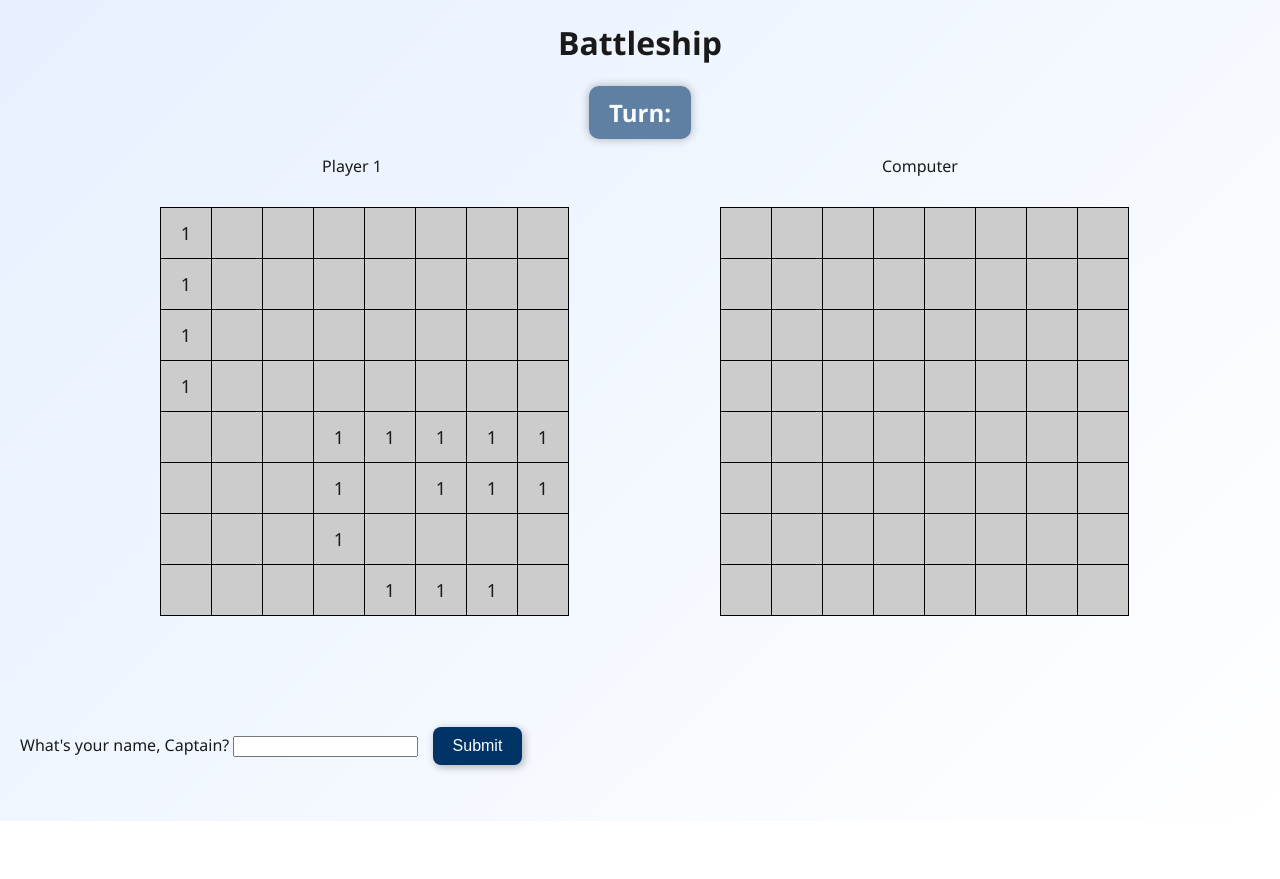
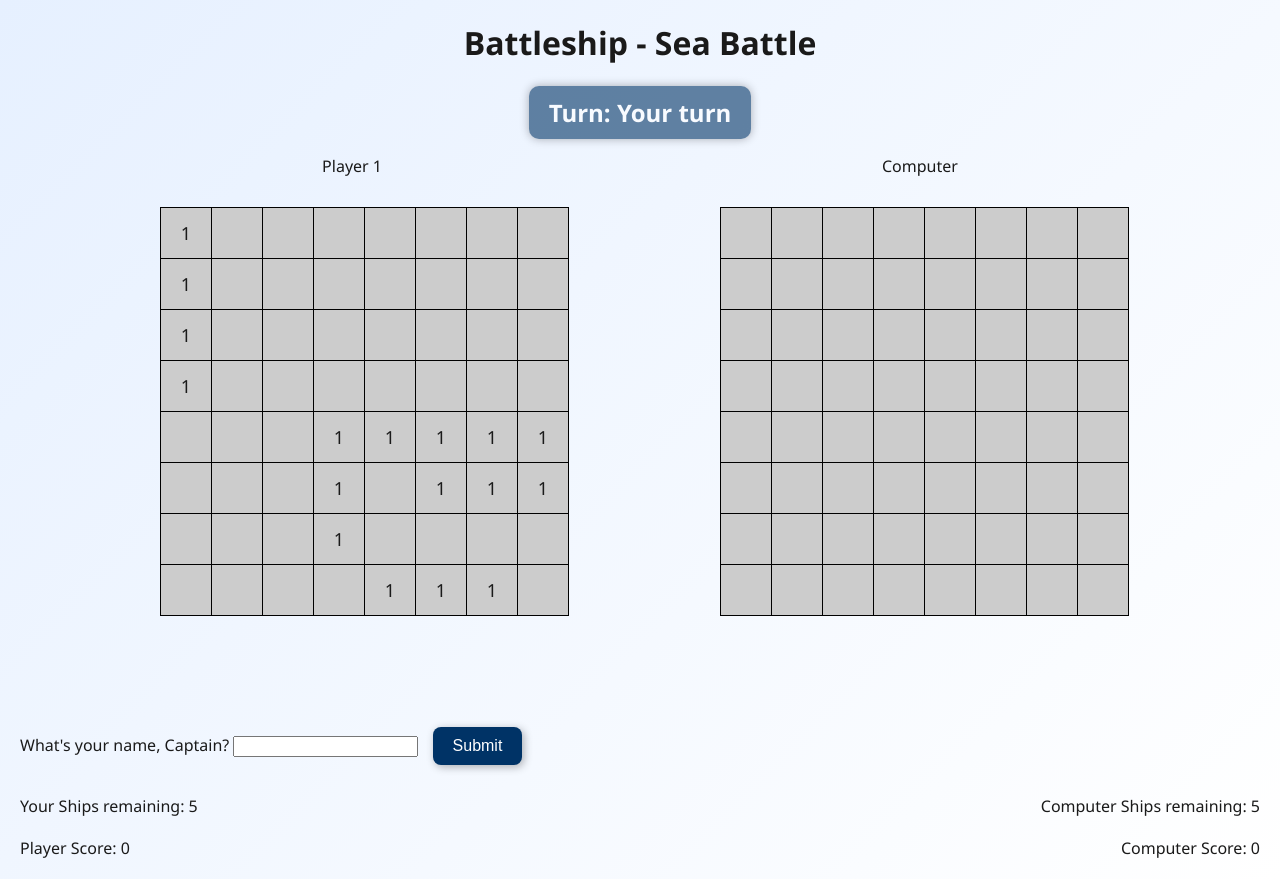
Before and after one commit to Garun-123/Battleship, a plain HTML site: page index.html in a window 1280 px wide. Before the commit the page ends 821 px from the top, so only its background shows below. Drawn offline with Linux system fonts and the light colour scheme.

Commit message:
add new heading

```diff
--- a/index.html
+++ b/index.html
@@ -7,8 +7,8 @@
     <link rel="stylesheet" href="style.css">
 </head>
 <body>
-    <h1>Battleship</h1>
-    <div class="turn">Turn: </div>
+    <h1>Battleship - Sea Battle</h1>
+    <div class="turn">Turn: Your turn</div>
     <div class="player-name">
         <div class="player1">Player 1</div>
         <div class="computer">Computer</div>
@@ -29,7 +29,14 @@
         <input type="text" id="player1" name="player1">
         <button type="submit">Submit</button>
      </div>
-
+     <div class="Messages">
+     <div class ="Message1">Your Ships remaining: 5</div>
+     <div class ="Message2">Computer Ships remaining: 5</div>
+     </div>
+     <div class="score">
+     <div class="Player-score">Player Score: 0</div>
+     <div class="Computer-score">Computer Score: 0</div>
+     </div>
         <script src="script.js"></script>
 </body>
 </html>
```
